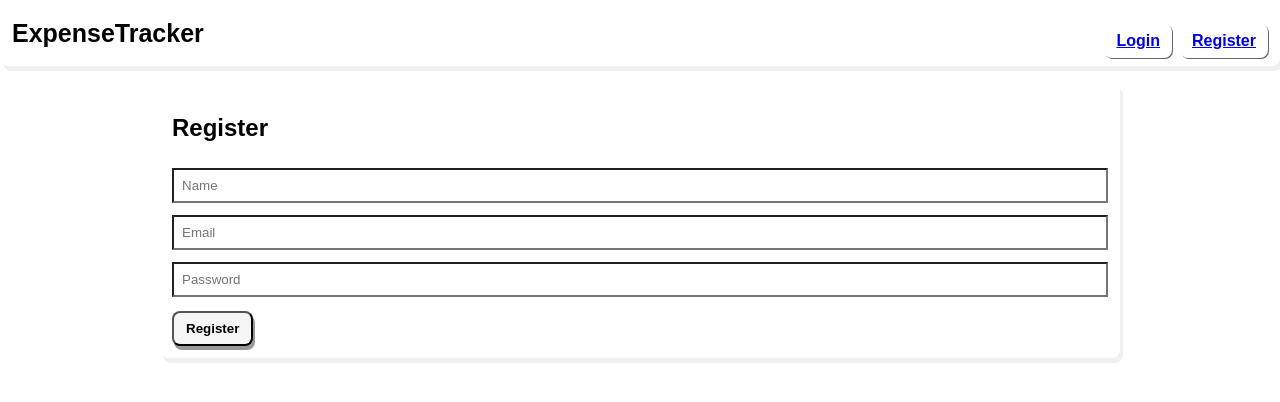
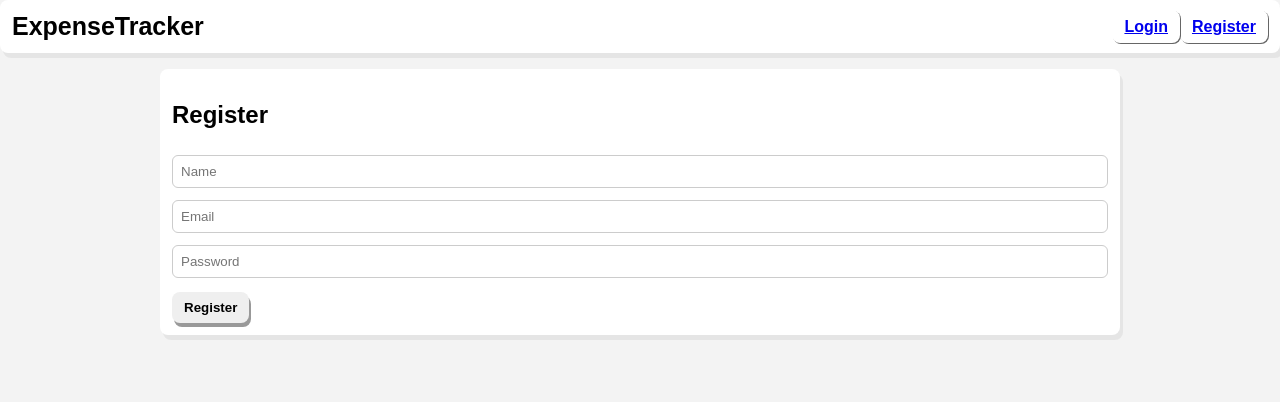
Before and after one commit to SaiOakkarMaung/simple_expense_tracker, a React (Create React App) app in the folder frontend/: page /register in a window 1280 px wide. Shown: the top 402 px of the page. Built offline with nearby package versions, Linux system fonts and the light colour scheme.

Commit message:
fix: white background + format: css files

```diff
--- a/frontend/src/App.css
+++ b/frontend/src/App.css
@@ -1,78 +1,126 @@
-/*force light mode8*/
+/*FORCE FULL LIGHT MODE*/
+:root {
+  color-scheme: light; /* Prevent browsers from auto-dark mode */
+}
+
 html, body {
+  background-color: #f3f3f3 !important; /* Soft grey background */
+  color: #000000 !important;
+  font-family: Arial, Helvetica, sans-serif;
+  margin: 0;
+  padding: 0;
+}
+
+/*CONTAINERS & LAYOUT*/
+.container {
+  max-width: 960px;
+  margin: 0 auto;
+  padding: 16px;
+}
+
+.card {
+  background: #ffffff !important;
+  padding: 12px;
+  border-radius: 8px;
+  box-shadow: 3px 5px rgba(0, 0, 0, 0.06);
+  margin-bottom: 12px;
+}
+
+.header {
+  display: flex;
+  justify-content: space-between;
+  align-items: center;
+  margin: 0;
+}
+
+/*INPUTS / SELECTS*/
+input,
+select {
+  padding: 8px;
+  margin: 6px 0;
+  width: 100%;
+  box-sizing: border-box;
   background-color: #ffffff !important;
   color: #000000 !important;
+  border: 1px solid #ccc;
+  border-radius: 6px;
 }
 
-.card,
-.expense-item,
-.add-modal,
-.add-modal-backdrop,
-.modal-card {
-  background-color: #ffffff !important;
-  color: #000000 !important;
+/*BUTTONS (GLOBAL)*/
+.btn, button {
+  flex: 1;
+  font-weight: 600;
+  padding: 8px 12px;
+  margin-top: 8px;
+  cursor: pointer;
+  border-radius: 8px;
+  box-shadow: 2px 4px #999;
+  border: none;
 }
 
-input,
-select {
-  background-color: #ffffff !important;
-  color: #000000 !important;
+.btn, button:active {
+  box-shadow: 1px 1px #666;
+  transform: translateY(4px);
 }
 
-button {
-  background-color: #f5f5f5 !important;
-  color: #000000 !important;
+/*CUSTOM BUTTON COLORS (Always stay light mode)*/
+.add-expense-btn {
+  background-color: #fcbf49 !important;
+  color: #000 !important;
+}
+.add-expense-btn:hover {
+  background-color: #f77f00 !important;
 }
 
-body { font-family: Arial, Helvetica, sans-serif; margin:0; padding:0; background:#dddddd; color:#111; }
-.container { max-width:960px; margin: 0 auto; padding:16px; }
-.card { background:#fff; padding:12px; border-radius:8px; box-shadow:3px 5px rgba(0, 0, 0, 0.06); margin-bottom:12px;}
-.header { display:flex; justify-content:space-between; align-items:center; margin: 0; }
-input, select { padding:8px; margin:6px 0; width:100%; box-sizing:border-box; }
-.btn, button { flex: 1; font-weight:600; padding:8px 12px; margin-top:8px; cursor:pointer; border-radius: 8px; box-shadow: 2px 4px #999; }
-.btn, button:active { box-shadow: 1px 1px #666; transform: translateY(4px);}
-.nav { display:flex; gap:8px; }
-.expense-item { display:flex; justify-content:space-between; align-items:center; padding:8px 0; border-bottom:1px solid #eee; }
-.small { font-size:0.9rem; color:#666; }
-
-.btn-container{
-    display: flex;
-    justify-content: center;
-    gap: 20px;
+.filter-expense-btn {
+  background-color: #8ecae6 !important;
+  color: #000 !important;
+}
+.filter-expense-btn:hover {
+  background-color: #219ebc !important;
 }
 
-.add-expense-btn{
-    background-color: #fcbf49;
+.delete-btn {
+  background-color: #ef233c !important;
+  color: white !important;
 }
-.add-expense-btn:hover{
-    background-color: #f77f00;
+.delete-btn:hover {
+  background-color: #d90429 !important;
 }
 
-.filter-expense-btn{
-    background-color: #8ecae6;
+.edit-btn {
+  background-color: #8ecae6 !important;
+  color: #000 !important;
 }
-.filter-expense-btn:hover{
-    background-color: #219ebc;
+.edit-btn:hover {
+  background-color: #219ebc !important;
 }
 
-.delete-btn{
-    background-color: #ef233c;
-}
-.delete-btn:hover{
-    background-color: #d90429;
+/*EXPENSE ITEMS*/
+.expense-item {
+  background-color: #ffffff !important;
+  display: flex;
+  justify-content: space-between;
+  align-items: center;
+  padding: 8px 0;
+  border-bottom: 1px solid #eee;
 }
 
-.edit-btn{
-    flex: 1;
-    background-color: #8ecae6;
-}
-.edit-btn:hover{
-    background-color: #219ebc;
+.small {
+  font-size: 0.9rem;
+  color: #666;
 }
 
-.dashboard-format{
-    display: flex;
-    flex-wrap: wrap;
+/*ACTIONS & LAYOUT*/
+.btn-container {
+  display: flex;
+  justify-content: center;
+  gap: 20px;
+}
+
+.dashboard-format {
+  display: flex;
+  flex-wrap: wrap;
 }
 
 .actions {
@@ -81,6 +129,19 @@ input, select { padding:8px; margin:6px 0; width:100%; box-sizing:border-box; }
   gap: 20px;
 }
 
+/*POPUP / MODALS*/
+.add-modal,
+.modal-card {
+  background-color: #ffffff !important;
+  color: #000 !important;
+  border-radius: 10px;
+  padding: 20px;
+}
+
+.add-modal-backdrop {
+  background-color: rgba(0, 0, 0, 0.2) !important;
+}
+
 .popup-title {
-    text-align: center;
+  text-align: center;
 }
--- a/frontend/src/components/AddExpense.css
+++ b/frontend/src/components/AddExpense.css
@@ -14,7 +14,7 @@
 
 /* POPUP CARD */
 .add-modal {
-  background: white;
+  background: white !important;
   width: 90%;
   max-width: 380px;
   padding: 20px;
--- a/frontend/src/components/EditExpense.css
+++ b/frontend/src/components/EditExpense.css
@@ -25,22 +25,3 @@
   from { opacity: 0; transform: translate(-50%, -48%); }
   to { opacity: 1; transform: translate(-50%, -50%); }
 }
-
-.btn-primary {
-  flex: 1;
-  padding: 8px 0;
-  background: #4f46e5;
-  color: white;
-  border: none;
-  border-radius: 6px;
-  cursor: pointer;
-}
-
-.btn-secondary {
-  flex: 1;
-  padding: 8px 0;
-  background: #ddd;
-  border: none;
-  border-radius: 6px;
-  cursor: pointer;
-}
--- a/frontend/src/components/FilterExpense.css
+++ b/frontend/src/components/FilterExpense.css
@@ -14,7 +14,7 @@
 
 /* MODAL CARD */
 .filter-modal {
-  background: white;
+  background: white !important;
   width: 90%;
   max-width: 380px;
   padding: 20px;
@@ -46,19 +46,10 @@
   margin-bottom: 5px;
 }
 
-.apply-btn {
-  background: #4caf50;
-  color: white;
+.close-btn {
+  background: #ccc !important;
   padding: 8px 16px;
   border: none;
   border-radius: 6px;
   cursor: pointer;
 }
-
-.close-btn {
-  background: #ccc;
-  padding: 8px 16px;
-  border: none;
-  border-radius: 6px;
-  cursor: pointer;
-}
```
